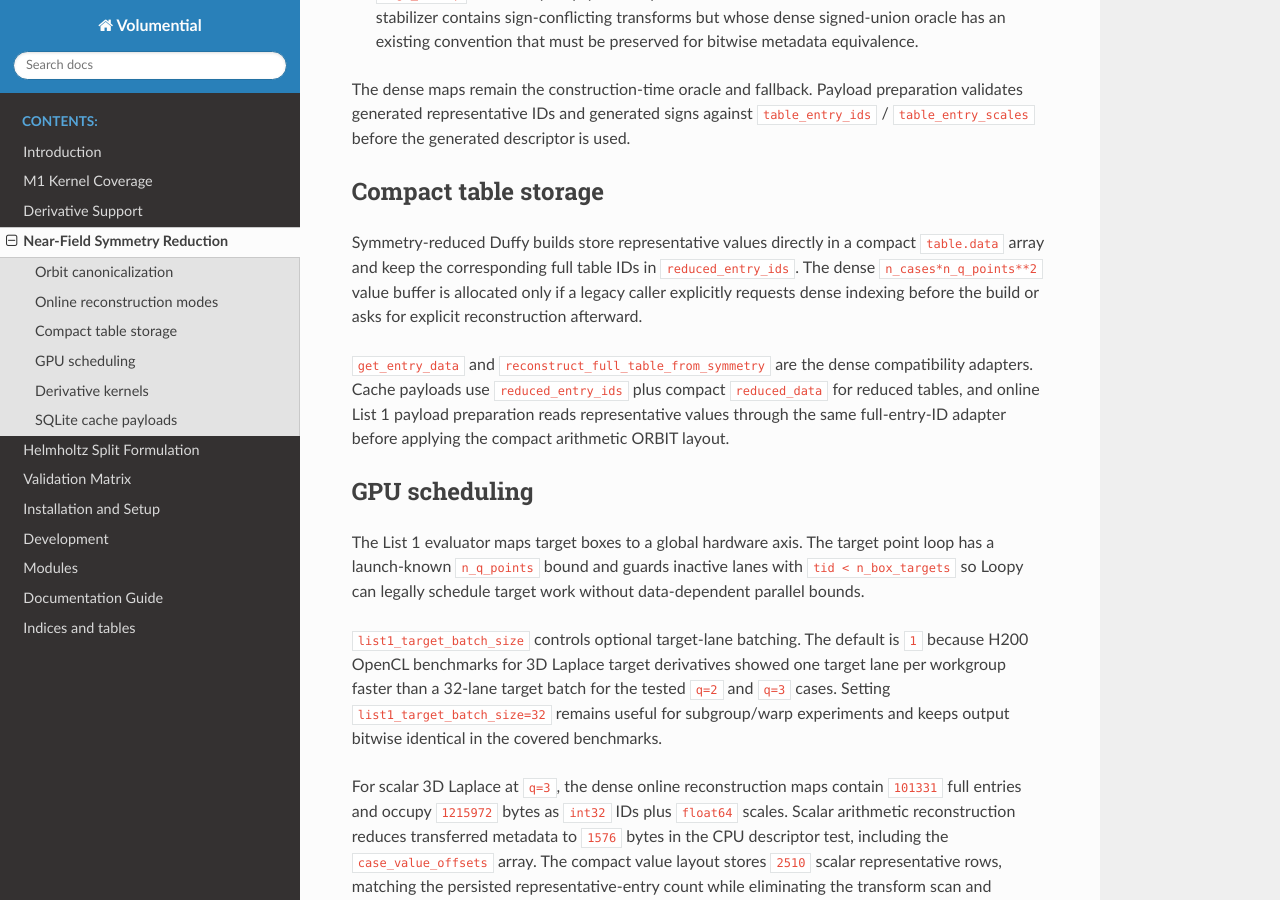
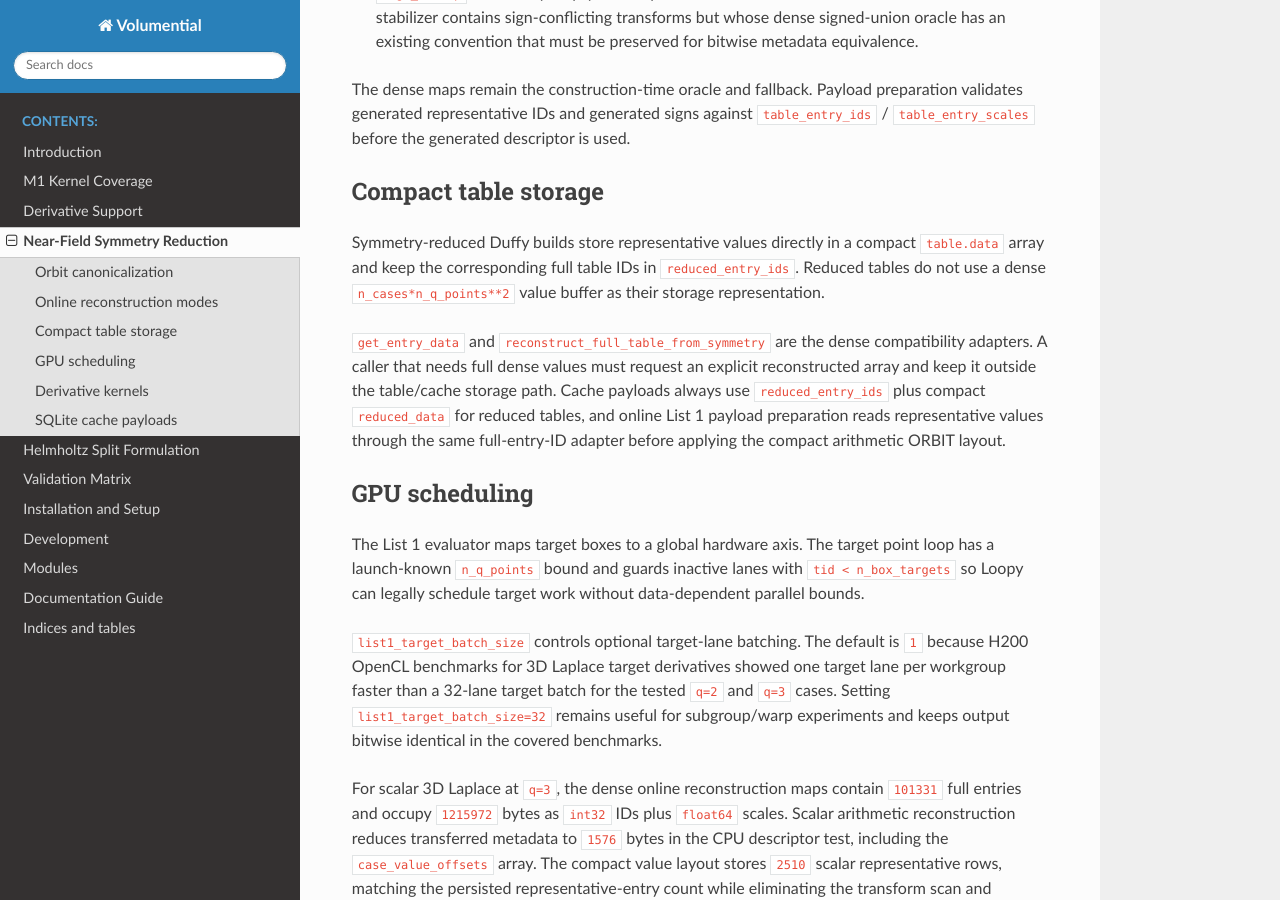
Before and after one commit to xywei/volumential, a Sphinx documentation site: the page built from doc/source/nearfield_symmetry.rst, in a window 1280 px wide and 900 px high, scrolled down 1356 px. Built offline with Sphinx 7.4.7 and the Read the Docs theme 3.1.0, drawn with Linux system fonts in a browser that asks for light colours.

Commit message:
test: use dense table adapter for compact storage
Update legacy table-manager tests to read full entry values through get_entry_data instead of indexing reduced compact table.data by dense full-entry IDs.\n\nClarify the near-field symmetry note: reduced tables and SQLite payloads stay compact, and callers that need dense values must request explicit reconstructed arrays outside the table/cache storage path.\n\nTested with local focused table tests and remote ipa rerun of the previously failing table-manager cases.

```diff
--- a/doc/source/nearfield_symmetry.rst
+++ b/doc/source/nearfield_symmetry.rst
@@ -75,15 +75,16 @@ Compact table storage
 
 Symmetry-reduced Duffy builds store representative values directly in a compact
 ``table.data`` array and keep the corresponding full table IDs in
-``reduced_entry_ids``. The dense ``n_cases*n_q_points**2`` value buffer is
-allocated only if a legacy caller explicitly requests dense indexing before the
-build or asks for explicit reconstruction afterward.
+``reduced_entry_ids``. Reduced tables do not use a dense
+``n_cases*n_q_points**2`` value buffer as their storage representation.
 
 ``get_entry_data`` and ``reconstruct_full_table_from_symmetry`` are the dense
-compatibility adapters. Cache payloads use ``reduced_entry_ids`` plus compact
-``reduced_data`` for reduced tables, and online List 1 payload preparation reads
-representative values through the same full-entry-ID adapter before applying the
-compact arithmetic ORBIT layout.
+compatibility adapters. A caller that needs full dense values must request an
+explicit reconstructed array and keep it outside the table/cache storage path.
+Cache payloads always use ``reduced_entry_ids`` plus compact ``reduced_data`` for
+reduced tables, and online List 1 payload preparation reads representative
+values through the same full-entry-ID adapter before applying the compact
+arithmetic ORBIT layout.
 
 GPU scheduling
 --------------
```
Also changed, not shown: 1 other file.
